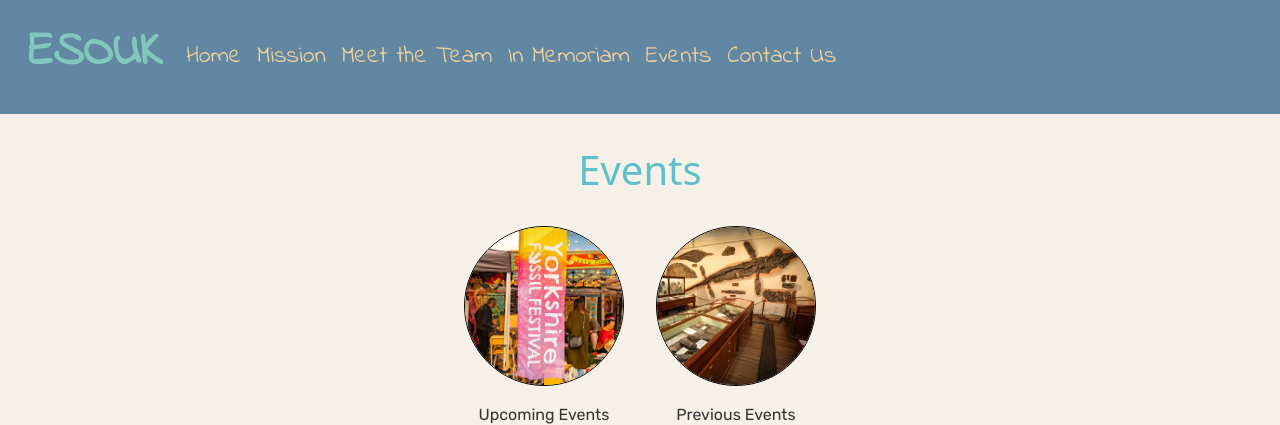
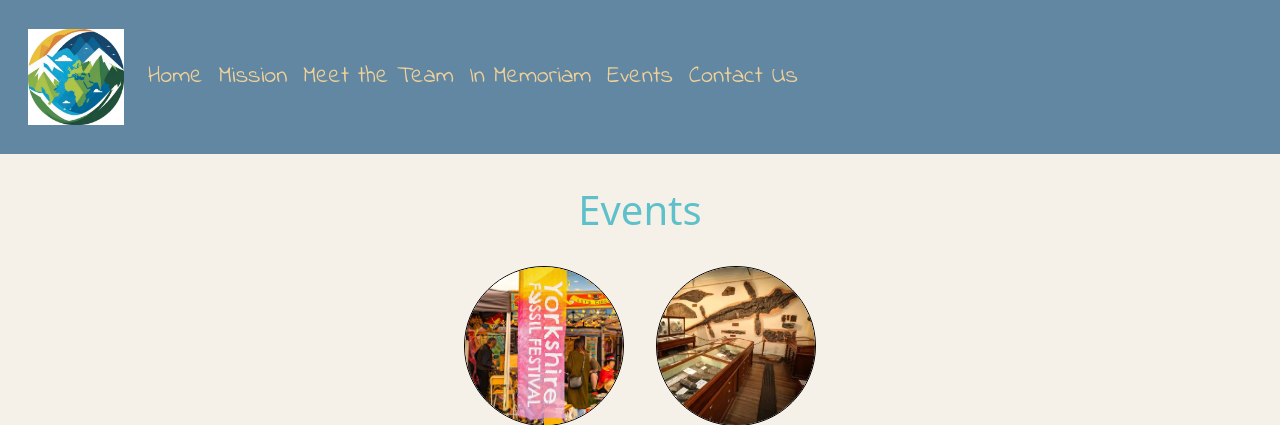
Before and after one commit to HollyT85/ESO2, a Django app: page /events/ in a window 1280 px wide. Shown: the top 425 px of the page. Run offline with Django 5.2, Linux system fonts and the light colour scheme; some libraries are stand-ins or nearby versions; some web fonts are replaced.

Commit message:
added logo

```diff
--- a/static/css/base.css
+++ b/static/css/base.css
@@ -37,6 +37,10 @@ body {
     text-align: justify;
 }
 
+.logo {
+    max-width: 6rem;
+    max-height: 6rem;
+}
 
 header {
     background-color: #6287A2;
--- a/templates/base.html
+++ b/templates/base.html
@@ -58,7 +58,9 @@
         <nav class="navbar navbar-expand-lg custom-navbar">
 
   <div class="container-fluid">
-    <h1><a class="navbar-brand" href="{% url 'home:home' %}">ESOUK</a></h1>
+    <a class="navbar-brand" href="{% url 'home:home' %}">
+      <img class="logo" src="{% static 'media/images/general/logo.png'%}" class="d-block w-100" alt="logo">
+    </a>
     <button class="navbar-toggler" type="button" data-bs-toggle="collapse" data-bs-target="#navbarTogglerDemo02" aria-controls="navbarTogglerDemo02" aria-expanded="false" aria-label="Toggle navigation">
       <span class="navbar-toggler-icon"><i class="fa-solid fa-hill-rockslide"></i></span>
     </button>
```
Also changed, not shown: static/media/images/general/logo.png (added).
